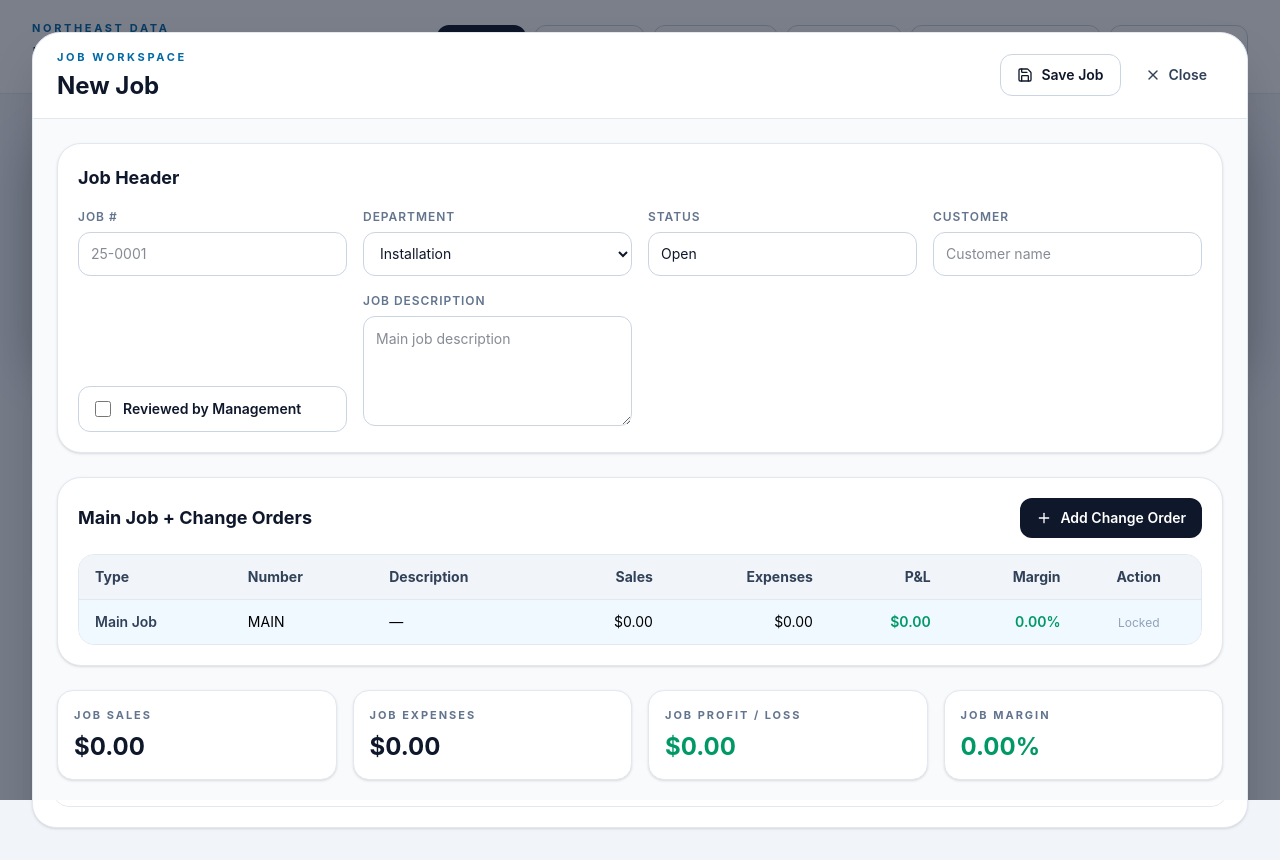
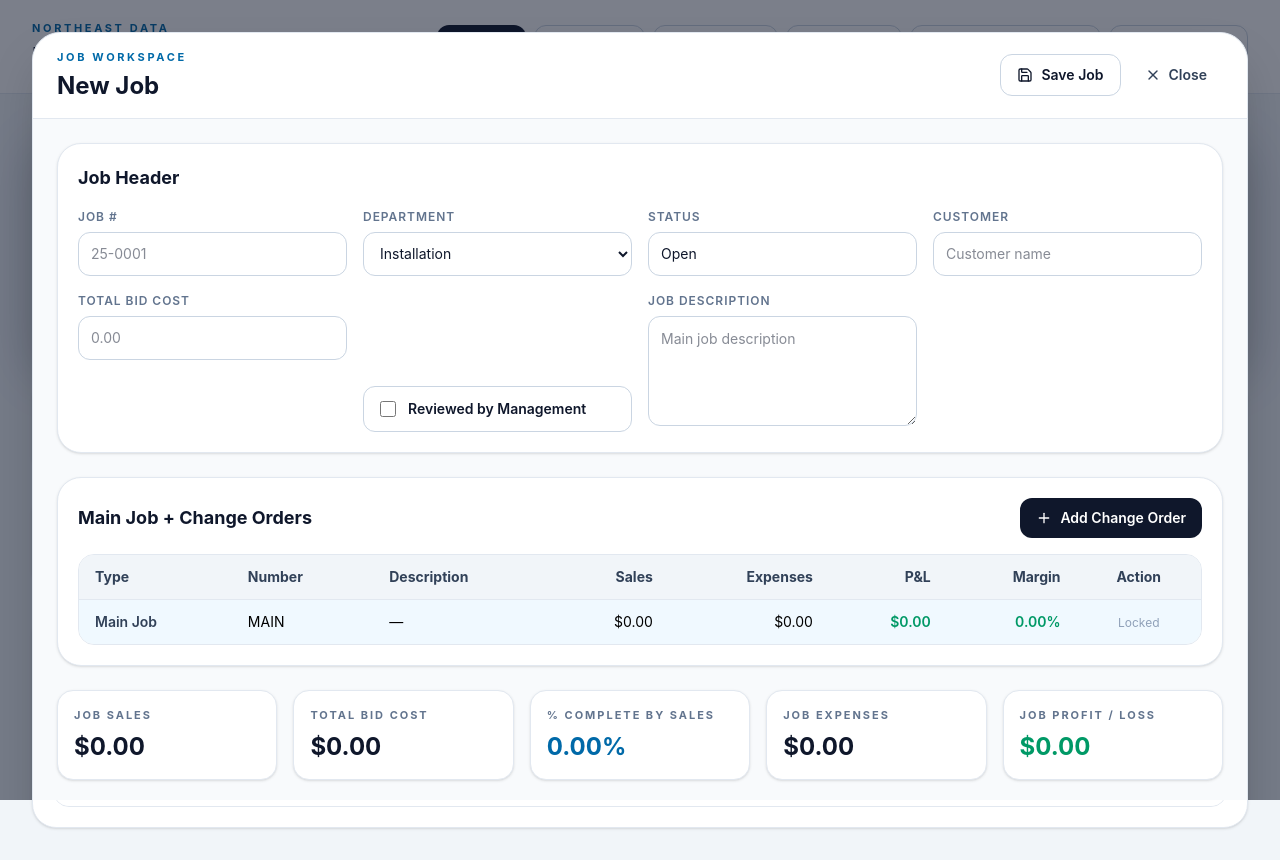
Before and after one commit to ctraverAdmin/pl-entry-app, a React (Vite) app: page / in a window 1280 px wide. Built offline with nearby package versions, Linux system fonts and the light colour scheme.

Commit message:
add actual

```diff
--- a/src/App.jsx
+++ b/src/App.jsx
@@ -365,6 +365,7 @@ function createBlankJob() {
     department: "Installation",
     status: "Open",
     reviewedByManagement: false,
+    totalBidCost: "",
     estimatedFinalSales: "",
     estimatedFinalExpenses: "",
     percentComplete: "",
@@ -645,6 +646,8 @@ function JobEditorModal({ job, onClose, onSave }) {
 
   const selectedLine = draft.lines.find((line) => line.id === selectedLineId) || draft.lines[0] || null;
   const jobTotals = calculateJob(draft);
+  const totalBidCostValue = toNumber(draft.totalBidCost);
+  const salesCompletionPct = totalBidCostValue > 0 ? (jobTotals.sales / totalBidCostValue) * 100 : 0;
 
   const updateJobField = (key, value) => setDraft((prev) => ({ ...prev, [key]: value }));
   const updateLineField = (lineId, key, value) => {
@@ -695,6 +698,7 @@ function JobEditorModal({ job, onClose, onSave }) {
               </Select>
               <Input label="Status" value={draft.status} onChange={(e) => updateJobField("status", e.target.value)} placeholder="Open" />
               <Input label="Customer" value={draft.customer} onChange={(e) => updateJobField("customer", e.target.value)} placeholder="Customer name" />
+              <Input label="Total Bid Cost" type="number" step="0.01" value={draft.totalBidCost ?? ""} onChange={(e) => updateJobField("totalBidCost", e.target.value)} placeholder="0.00" />
               <div className="flex items-end">
                 <label className="flex w-full items-center gap-3 rounded-xl border border-slate-300 bg-white px-4 py-3 text-sm font-semibold text-slate-900">
                   <input type="checkbox" checked={!!draft.reviewedByManagement} onChange={(e) => updateJobField("reviewedByManagement", e.target.checked)} className="h-4 w-4" />
@@ -752,11 +756,12 @@ function JobEditorModal({ job, onClose, onSave }) {
             </div>
           </div>
 
-          <div className="grid gap-4 md:grid-cols-2 xl:grid-cols-4">
+          <div className="grid gap-4 md:grid-cols-2 xl:grid-cols-5">
             <StatCard title="Job Sales" value={formatCurrency(jobTotals.sales)} />
+            <StatCard title="Total Bid Cost" value={formatCurrency(draft.totalBidCost)} />
+            <StatCard title="% Complete by Sales" value={formatPercent(salesCompletionPct)} accent="text-sky-700" />
             <StatCard title="Job Expenses" value={formatCurrency(jobTotals.totalExpenses)} />
             <StatCard title="Job Profit / Loss" value={formatCurrency(jobTotals.profitLoss)} accent={jobTotals.profitLoss >= 0 ? "text-emerald-600" : "text-red-600"} />
-            <StatCard title="Job Margin" value={formatPercent(jobTotals.margin)} accent={jobTotals.margin >= 0 ? "text-emerald-600" : "text-red-600"} />
           </div>
 
           <div className="rounded-3xl border border-slate-200 bg-white p-5 shadow-sm">
@@ -981,7 +986,7 @@ export default function App() {
   const filteredJobs = useMemo(() => {
     const term = search.toLowerCase().trim();
     return jobs.filter((job) => {
-      const matchesSearch = term === "" || [job.jobNumber, job.customer, job.description, job.status, job.department].some((value) => String(value || "").toLowerCase().includes(term));
+      const matchesSearch = term === "" || [job.jobNumber, job.customer, job.description, job.status, job.department, job.totalBidCost].some((value) => String(value || "").toLowerCase().includes(term));
       const matchesDepartment = departmentFilter === "All Departments" || (job.department || "") === departmentFilter;
       return matchesSearch && matchesDepartment;
     });
@@ -1003,6 +1008,15 @@ export default function App() {
   }, [overheadEntries, overheadDepartmentFilter, overheadCategoryFilter, overheadMonthFilter, overheadYearFilter, overheadSearch]);
 
   const overallTotals = useMemo(() => totalsForJobs(jobs), [jobs]);
+
+  const jobsWithCompletion = useMemo(() => {
+    return filteredJobs.map((job) => {
+      const calc = calculateJob(job);
+      const totalBidCost = toNumber(job.totalBidCost);
+      const percentCompleteBySales = totalBidCost > 0 ? (calc.sales / totalBidCost) * 100 : 0;
+      return { job, calc, totalBidCost, percentCompleteBySales };
+    });
+  }, [filteredJobs]);
   const filteredTotals = useMemo(() => totalsForJobs(filteredJobs), [filteredJobs]);
   const overheadTotals = useMemo(() => totalsForOverhead(filteredOverheadEntries), [filteredOverheadEntries]);
   const departmentOverheadSummary = useMemo(() => overheadByDepartment(filteredOverheadEntries), [filteredOverheadEntries]);
@@ -1317,6 +1331,11 @@ export default function App() {
       adjustedProfitLoss: row.adjustedProfitLoss,
       adjustedMargin: Number(row.adjustedMargin.toFixed(2)),
       lineCount: row.job.lines.length,
+      totalBidCost: toNumber(row.job.totalBidCost),
+      percentCompleteBySales:
+        toNumber(row.job.totalBidCost) > 0
+          ? Number(((row.calc.sales / toNumber(row.job.totalBidCost)) * 100).toFixed(2))
+          : 0,
     }));
     exportJson("profit-loss-report.json", report);
   };
@@ -1495,7 +1514,7 @@ export default function App() {
                 </div>
               </div>
               <div className="mt-5 overflow-x-auto rounded-2xl border border-slate-200">
-                <table className="min-w-[1700px] text-sm">
+                <table className="min-w-[1950px] text-sm">
                   <thead className="bg-slate-100 text-slate-700">
                     <tr>
                       <th className="px-4 py-3 text-left font-bold">Job #</th>
@@ -1505,6 +1524,8 @@ export default function App() {
                       <th className="px-4 py-3 text-left font-bold">Status</th>
                       <th className="px-4 py-3 text-center font-bold">Reviewed</th>
                       <th className="px-4 py-3 text-right font-bold">Sales</th>
+                      <th className="px-4 py-3 text-right font-bold">Total Bid Cost</th>
+                      <th className="px-4 py-3 text-right font-bold">% Complete by Sales</th>
                       <th className="px-4 py-3 text-right font-bold">Expenses</th>
                       <th className="px-4 py-3 text-right font-bold">P&amp;L</th>
                       <th className="px-4 py-3 text-right font-bold">Margin</th>
@@ -1514,8 +1535,7 @@ export default function App() {
                     </tr>
                   </thead>
                   <tbody>
-                    {filteredJobs.map((job) => {
-                      const calc = calculateJob(job);
+                    {jobsWithCompletion.map(({ job, calc, totalBidCost, percentCompleteBySales }) => {
                       const coCount = job.lines.filter((line) => line.type === "changeOrder").length;
                       return (
                         <tr key={job.id} className="border-t border-slate-200 bg-white hover:bg-slate-50">
@@ -1526,6 +1546,8 @@ export default function App() {
                           <td className="px-4 py-3">{job.status || "—"}</td>
                           <td className="px-4 py-3 text-center">{job.reviewedByManagement ? <span className="inline-flex items-center justify-center rounded-full bg-emerald-100 px-2 py-1 text-xs font-bold text-emerald-700">✓</span> : <span className="text-slate-300">—</span>}</td>
                           <td className="px-4 py-3 text-right">{formatCurrency(calc.sales)}</td>
+                          <td className="px-4 py-3 text-right font-semibold text-sky-700">{formatCurrency(totalBidCost)}</td>
+                          <td className="px-4 py-3 text-right font-semibold text-sky-700">{formatPercent(percentCompleteBySales)}</td>
                           <td className="px-4 py-3 text-right">{formatCurrency(calc.totalExpenses)}</td>
                           <td className={`px-4 py-3 text-right font-semibold ${calc.profitLoss >= 0 ? "text-emerald-600" : "text-red-600"}`}>{formatCurrency(calc.profitLoss)}</td>
                           <td className={`px-4 py-3 text-right font-semibold ${calc.margin >= 0 ? "text-emerald-600" : "text-red-600"}`}>{formatPercent(calc.margin)}</td>
@@ -1535,7 +1557,7 @@ export default function App() {
                         </tr>
                       );
                     })}
-                    {filteredJobs.length === 0 ? <tr><td colSpan={13} className="px-4 py-10 text-center text-slate-500">No jobs found.</td></tr> : null}
+                    {filteredJobs.length === 0 ? <tr><td colSpan={15} className="px-4 py-10 text-center text-slate-500">No jobs found.</td></tr> : null}
                   </tbody>
                 </table>
               </div>
```
